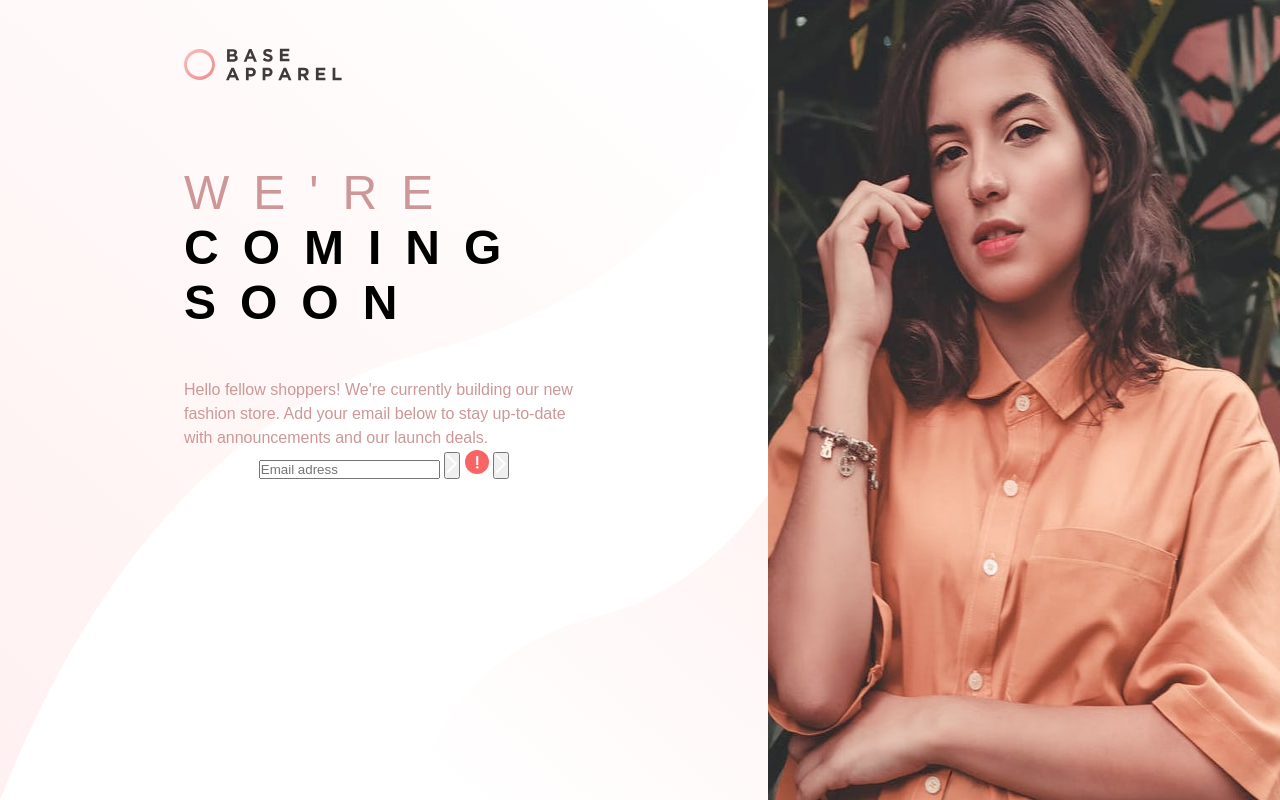
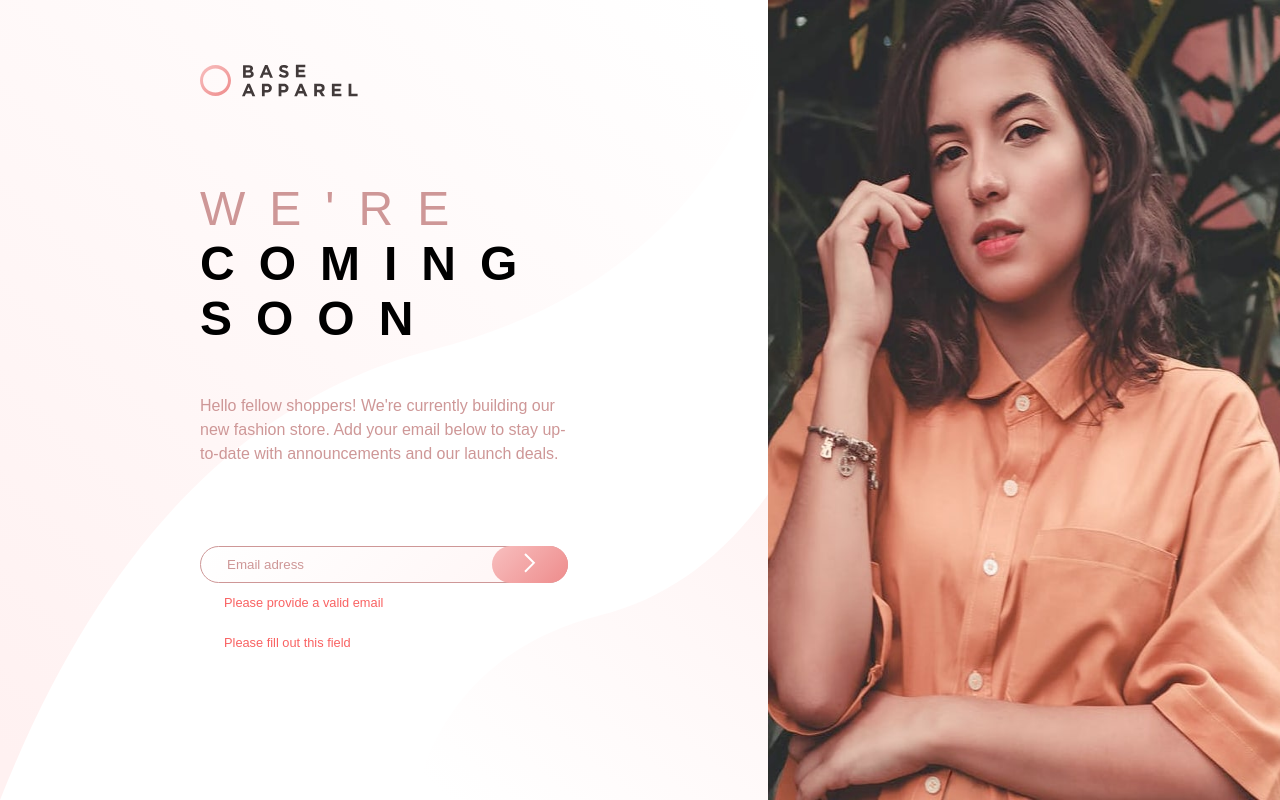
Before and after one commit to SebBudynski/base-apparel, a plain HTML site: page index.html in a window 1280 px wide. Drawn offline with Linux system fonts and the light colour scheme.

Commit message:
working on styles

```diff
--- /dev/null
+++ b/app.js
@@ -0,0 +1,4 @@
+console.log('hello');
+
+
+// https://www.google.com/search?q=how+to+move+button+to+input+field+css&oq=how+to+move+button+to+input+field+css&gs_lcrp=EgZjaHJvbWUyBggAEEUYOdIBCTI2MjEzajBqNKgCALACAA&sourceid=chrome&ie=UTF-8#fpstate=ive&vld=cid:d1818379,vid:kr5nR6qHScA,st:0
--- a/index.html
+++ b/index.html
@@ -22,26 +22,35 @@
     <main>
       <div class="content">
         <div class="text">
-          <img class="logo" src="images/logo.svg" alt="Here is logo of Base Apparel">
-         <h1> <span id="top-title">We're</span> <br> coming <br> soon</h1>
-           <p>
-            Hello fellow shoppers! We're currently building our
-            new fashion store. Add your email below to stay up-to-date with
-             announcements and our launch deals.
-           </p>
+          <img
+            class="logo"
+            src="images/logo.svg"
+            alt="Here is logo of Base Apparel"
+          />
+          <h1><span>We're</span> coming soon</h1>
+          <p>
+            Hello fellow shoppers! We're currently building our new fashion
+            store. Add your email below to stay up-to-date with announcements
+            and our launch deals.
+          </p>
+          <form>
+            <input
+              type="email"
+              name="Email"
+              placeholder="Email adress"
+              required
+            />
+            <img class="hidden" src="images/icon-error.svg" alt="" />
+            <button type="submit" class="submit">
+              <img src="images/icon-arrow.svg" alt="" />
+            </button>
+          </form>
+          <p class="message">Please provide a valid email</p>
+          <p class="message">Please fill out this field </p>
         </div>
-        <form>
-         <input type="email" name="Email" placeholder="Email adress" required> <button><img src="images/icon-arrow.svg" alt=""></button></input>
-         <label for="email">
-          <img src="images/icon-error.svg" alt="">
-         </label>
-         <button type="submit" class="submit">
-          <img src="images/icon-arrow.svg" alt="">
-         </button>
-         <small class="error">Please provide a valid email</small>
-        </form>
       </div>
       <img class="photo" src="images/hero-desktop.jpg" alt="" />
     </main>
+    <script src="app.js"></script>
   </body>
 </html>
--- a/style.css
+++ b/style.css
@@ -8,20 +8,22 @@
   --Desaturated-Red: hsl(0, 36%, 70%);
   --Soft-Red: hsl(0, 93%, 68%);
   --Dark-Grayish-Red: hsl(0, 6%, 24%);
-  --Background-gradient: Linear, 135deg, from hsl(0, 0%, 100%),
-    to hsl(0, 100%, 98%);
-  --Background-second-gradient: Linear, 135deg, from hsl(0, 80%, 86%),
-    to hsl(0, 74%, 74%);
 }
 
+/* Przy zwężaniu tekst zaczyna wchodzić pod zdjęcie  */
+/* zrobić wersję na telefon */
+/* wystylować znaczek error */
+/* wystylować komunikaty */
+/* napisać JS */
+/* nadaj cień buttonowi */
+
 main {
-  width: 100vw;
   min-height: 100vh;
   display: flex;
 }
 
 .content {
-  width: 60%;
+  min-width: 60%;
   display: flex;
   flex-direction: column;
   background-image: url(images/bg-pattern-desktop.svg);
@@ -34,6 +36,17 @@ main {
   width: 40%;
 }
 
+.text {
+  max-width: 25rem;
+  padding: 1rem;
+}
+
+.text h1 span {
+  color: var(--Desaturated-Red);
+  font-weight: 300;
+  display: block;
+}
+
 .logo {
   padding-top: 3rem;
 }
@@ -43,21 +56,49 @@ h1 {
   letter-spacing: 1.5rem;
   font-size: 3rem;
   font-weight: 600;
-  /* font-stretch: expanded; */
 }
 p {
-  width: 25rem;
   padding-top: 3rem;
   color: var(--Desaturated-Red);
   line-height: 1.5rem;
 }
 
-#top-title {
-  color: var(--Desaturated-Red);
-
-  font-weight: 300;
+form {
+  position: relative;
+  width: 100%;
+  margin-top: 5rem;
 }
 
-.error{
+form input {
+  background: linear-gradient(135deg, hsl(0, 0%, 100%), hsl(0, 100%, 98%) );
+  border-radius: 1.6rem;
+  padding: 0.625rem;
+  width: 100%;
+  border: 1px solid var(--Desaturated-Red);
+}
+
+form input::placeholder{
+  color: var(--Desaturated-Red);
+  padding-left: 1rem;
+
+}
+
+
+.submit {
+  background: linear-gradient(135deg, hsl(0, 80%, 86%),hsl(0, 74%, 74%));
+  position: absolute;
+  right: 0;
+  border-radius: 4rem;
+  padding: 0.45rem 2rem;
+  border: none;
+}
+
+.message{
+  color:var(--Soft-Red);
+  padding: .5rem 1.5rem;
+  font-size: .8rem;
+}
+
+.hidden {
   display: none;
 }
```
